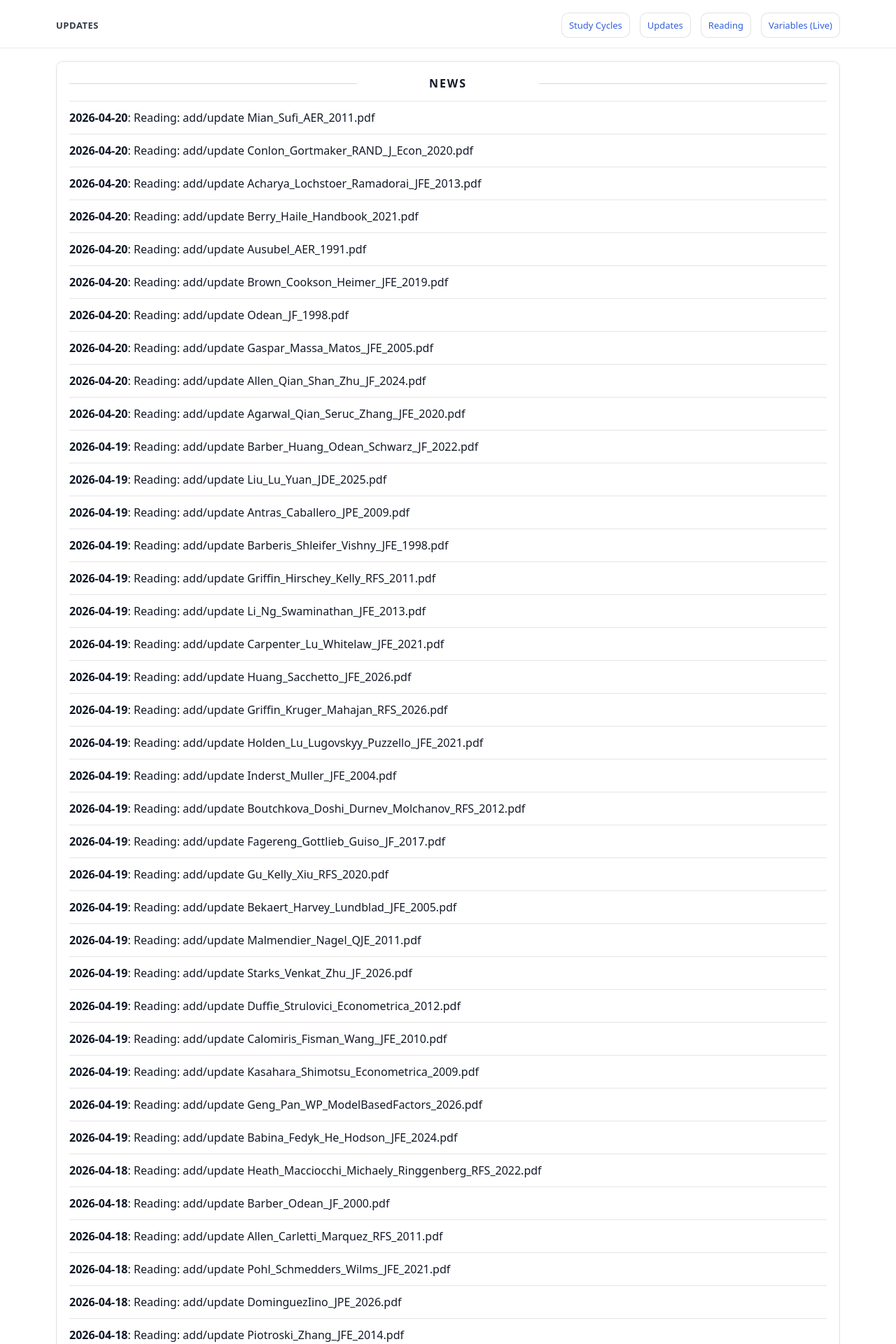
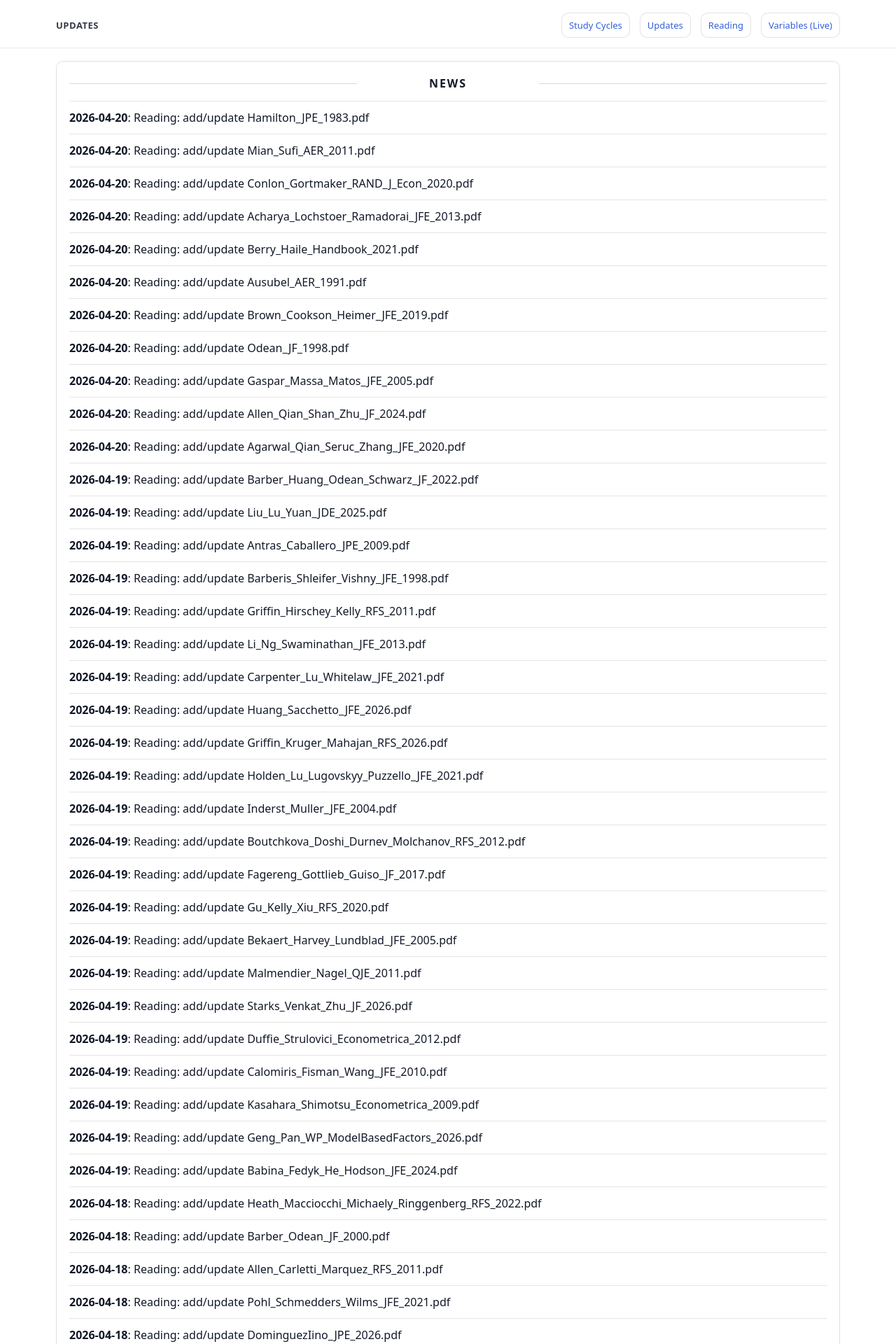
Before and after one commit to yaxinzn/study-archive, a Jekyll site: the page built from updates/index.md, in a window 1280 px wide. Shown: the top 1920 px of the page at 70% size. Built offline with Jekyll 4.4.1, drawn with Linux system fonts in a browser that asks for light colours; some of the changed text lies outside the part shown.

Commit message:
chore: update NEWS feed

```diff
--- a/_data/news.yml
+++ b/_data/news.yml
@@ -1,4 +1,7 @@
 # Auto-generated update history (sorted newest -> oldest). Do not edit manually.
+- ts: "1776681380"
+  date: "2026-04-20"
+  title: "Reading: add/update Hamilton_JPE_1983.pdf"
 - ts: "1776680579"
   date: "2026-04-20"
   title: "Reading: add/update Mian_Sufi_AER_2011.pdf"
```
